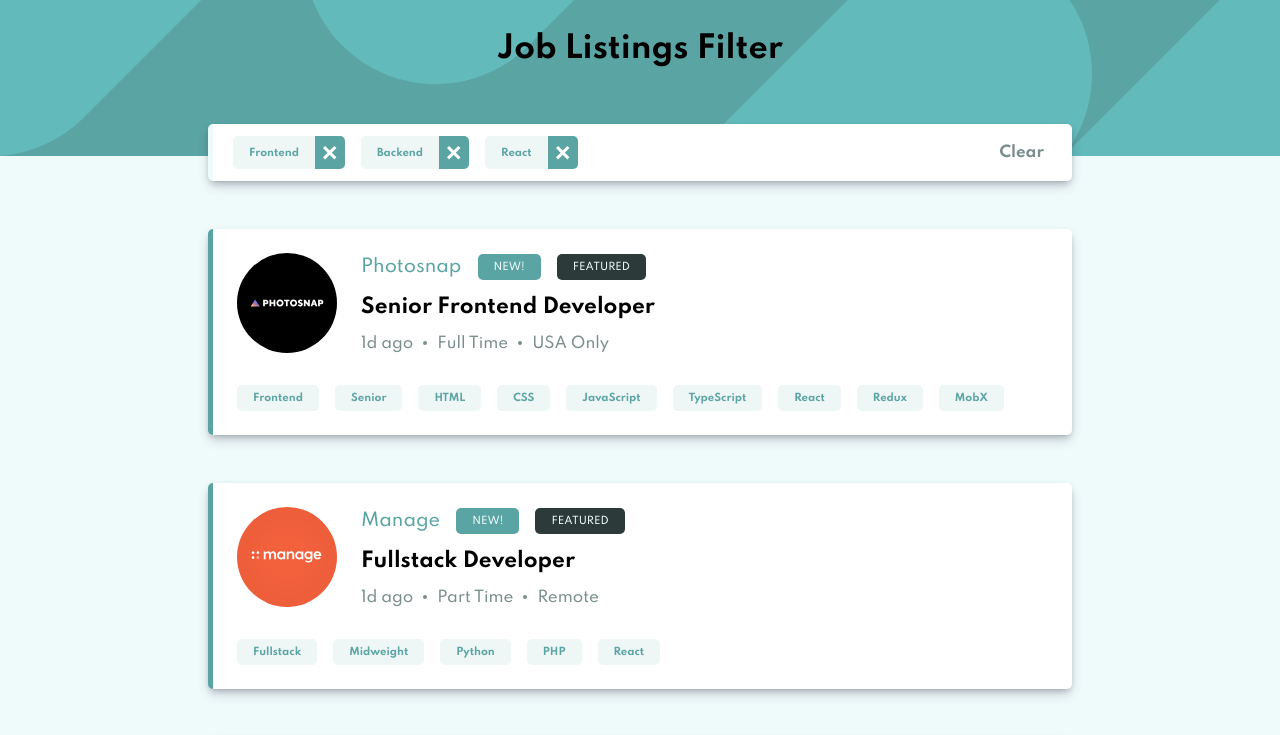
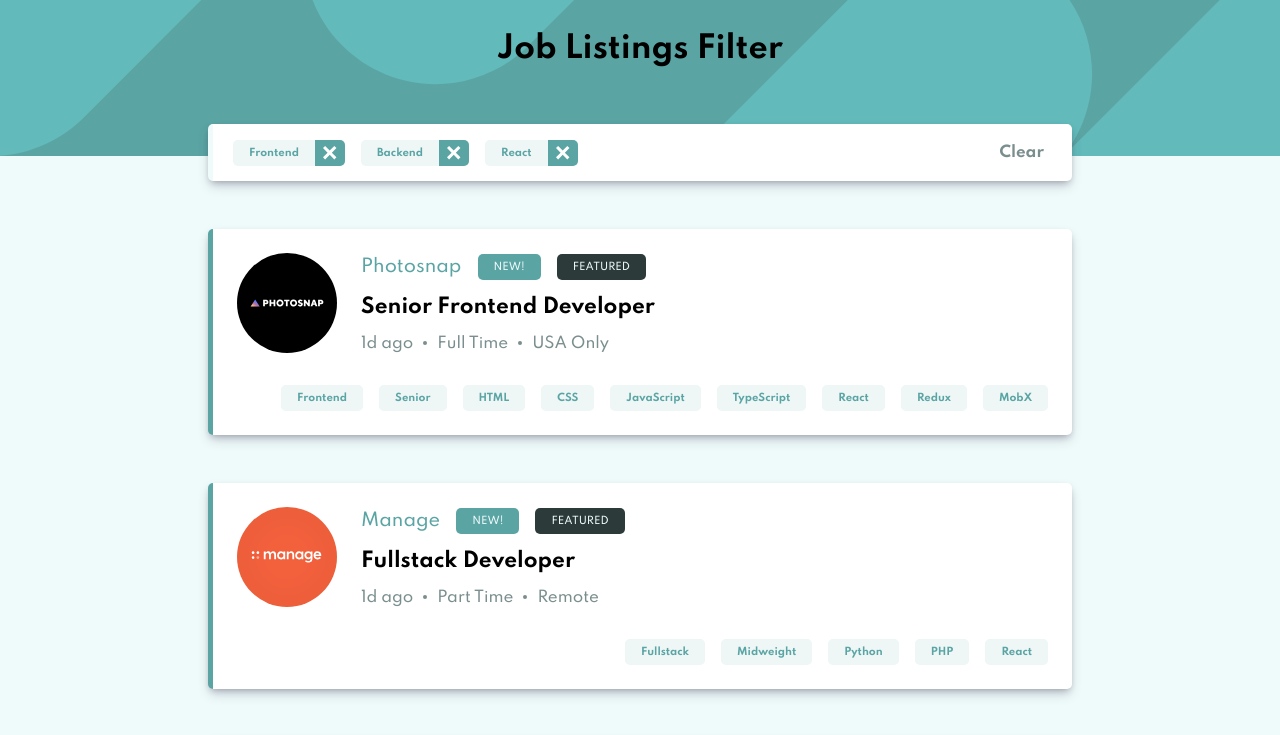
Before and after one commit to AleksandraBakhcheva/dashboard_vite-app, a React (Vite) app: page / in a window 1280 px wide. Shown: the top 735 px of the page. Built offline with nearby package versions, Linux system fonts and the light colour scheme.

Commit message:
update styles for Stack

```diff
--- a/src/UI/Stack/Stack.module.css
+++ b/src/UI/Stack/Stack.module.css
@@ -1,5 +1,13 @@
 .stack {
   display: flex;
   flex-wrap: wrap;
+  justify-content: flex-end;
+  align-items: center;
   gap: 1rem;
 }
+
+@media screen and (max-width: 1024px) {
+  .stack {
+    justify-content: flex-start;
+  }
+}
--- a/src/UI/Stack/Stack.tsx
+++ b/src/UI/Stack/Stack.tsx
@@ -2,7 +2,16 @@ import styles from "./Stack.module.css";
 import { StackProps } from "../../utils/types.js";
 
 export const Stack = (props: StackProps) => {
-  const { children } = props;
+  const { children, position } = props;
 
-  return <div className={styles.stack}>{children}</div>;
+  return (
+    <div
+      className={styles.stack}
+      style={{
+        justifyContent: position === "center" ? "center" : `flex-${position}`,
+      }}
+    >
+      {children}
+    </div>
+  );
 };
```
